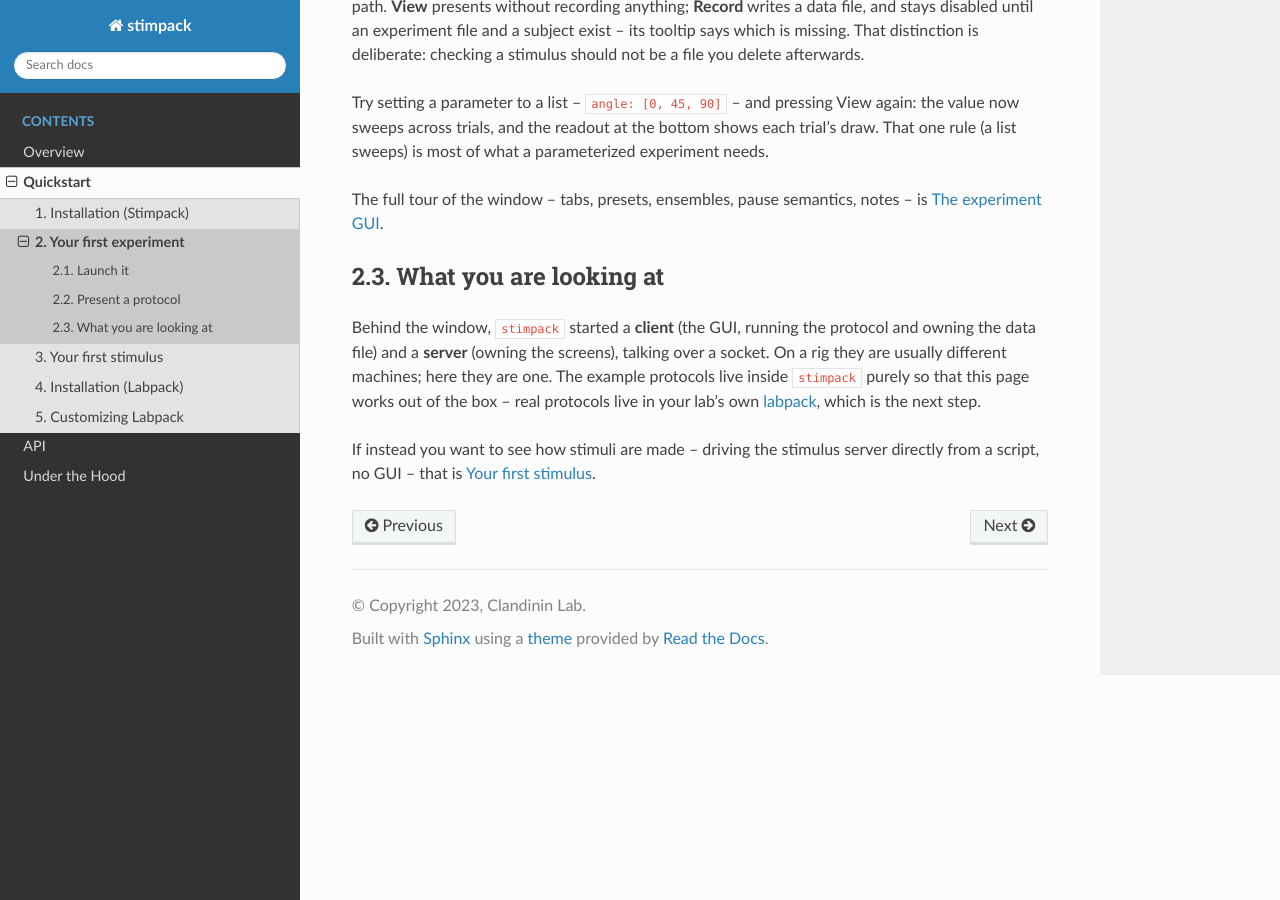
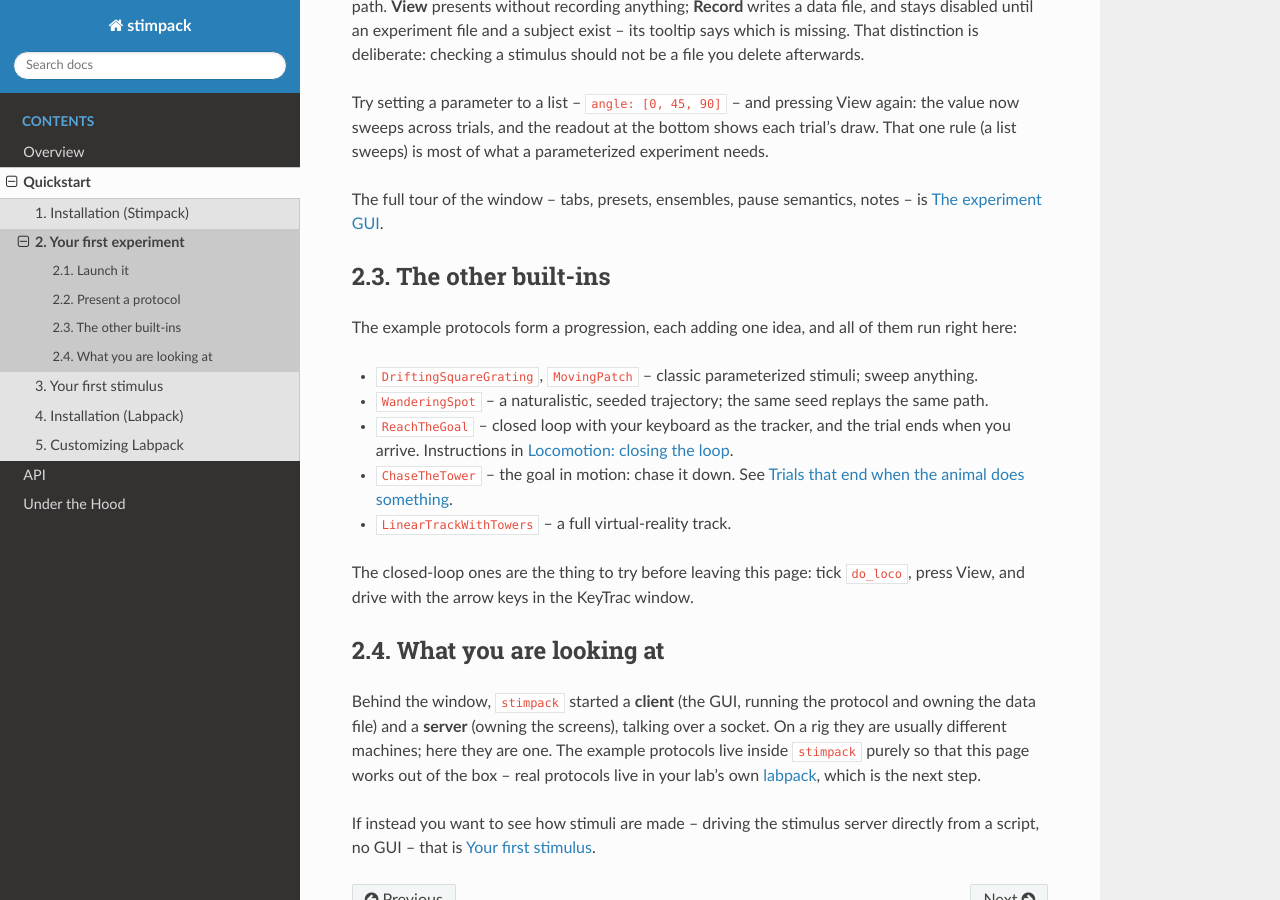
Before and after one commit to ClandininLab/stimpack, a Sphinx documentation site: the page built from docs/source/first_experiment.rst, in a window 1280 px wide and 900 px high, scrolled down 805 px. Built offline with Sphinx 7.4.7 and the Read the Docs theme 3.1.0, drawn with Linux system fonts in a browser that asks for light colours.

Commit message:
Map the built-in protocols in the quickstart, without touring them
Deliberately a signpost and not a walkthrough. The quickstart's job is first success in minutes,
and a five-protocol tour would turn it into a manual -- worse, it would duplicate the KeyTrac and
do_loco instructions that locomotion and behavior_ended_trials own, and every retune of a demo
would then need edits in two places.

But the page also under-sold silently: a reader left it not knowing the examples form a
progression, or that two of them close a loop with the keyboard -- the most impressive thing a
laptop demo can show. Six lines name each protocol with one clause and delegate instructions to
the page that owns them, plus one sentence saying which to try before leaving.

Co-Authored-By: Claude Opus 5 (1M context) <noreply@anthropic.com>
Claude-Session: https://claude.ai/code/session_01CPhcJNpT2UTPfwvfJKLdVv

```diff
--- a/docs/source/first_experiment.rst
+++ b/docs/source/first_experiment.rst
@@ -42,6 +42,21 @@ now sweeps across trials, and the readout at the bottom shows each trial's draw.
 The full tour of the window -- tabs, presets, ensembles, pause semantics, notes -- is
 :doc:`the_gui`.
 
+The other built-ins
+===================
+
+The example protocols form a progression, each adding one idea, and all of them run right here:
+
+- ``DriftingSquareGrating``, ``MovingPatch`` -- classic parameterized stimuli; sweep anything.
+- ``WanderingSpot`` -- a naturalistic, seeded trajectory; the same seed replays the same path.
+- ``ReachTheGoal`` -- closed loop with your keyboard as the tracker, and the trial ends when you
+  arrive. Instructions in :doc:`locomotion`.
+- ``ChaseTheTower`` -- the goal in motion: chase it down. See :doc:`behavior_ended_trials`.
+- ``LinearTrackWithTowers`` -- a full virtual-reality track.
+
+The closed-loop ones are the thing to try before leaving this page: tick ``do_loco``, press View,
+and drive with the arrow keys in the KeyTrac window.
+
 What you are looking at
 =======================
 
```
